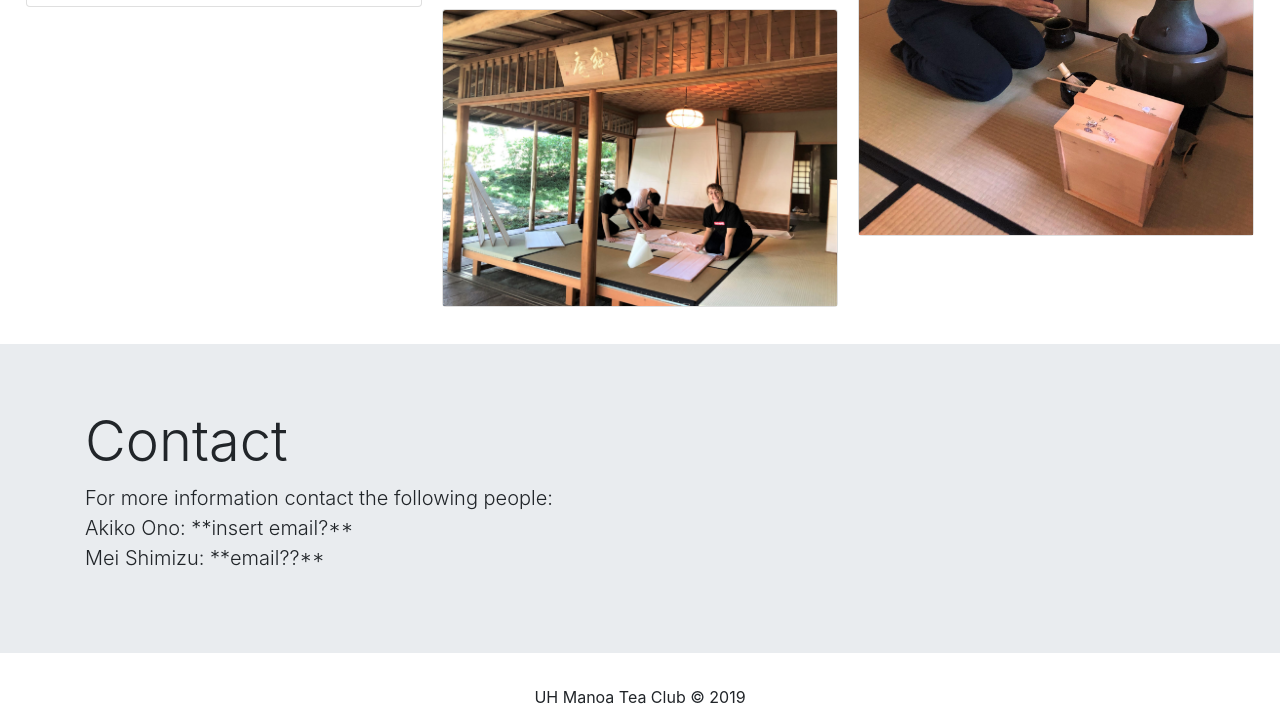
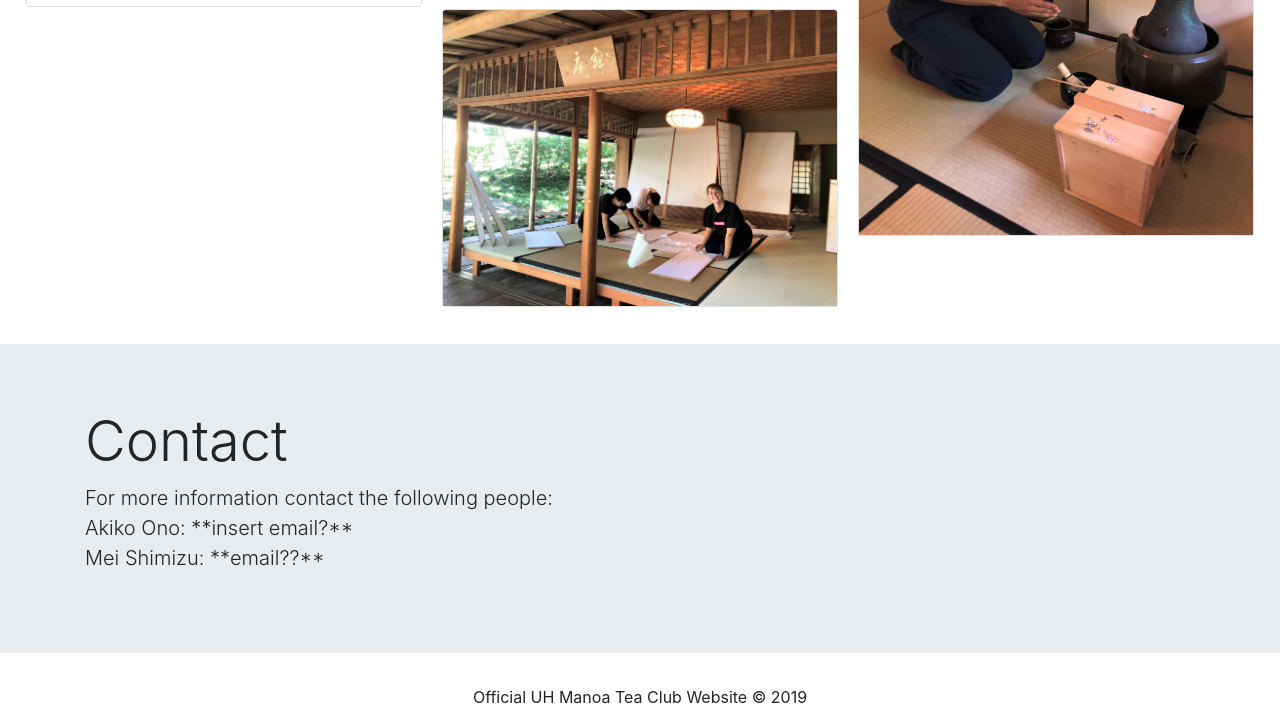
Before and after one commit to uhmteaclub/uhmteaclub.github.io, a plain HTML site: page index.html in a window 1280 px wide. Shown: the part 4647-5372 px from the top of the page. Drawn offline with nearby package versions, Linux system fonts and the light colour scheme; a web font is replaced by a local one.

Commit message:
text update

```diff
--- a/index.html
+++ b/index.html
@@ -226,7 +226,7 @@
         </div>
     </div>
     <p class="text-center">
-        UH Manoa Tea Club © 2019
+        Official UH Manoa Tea Club Website © 2019
         </div>
 </body>
 
```
